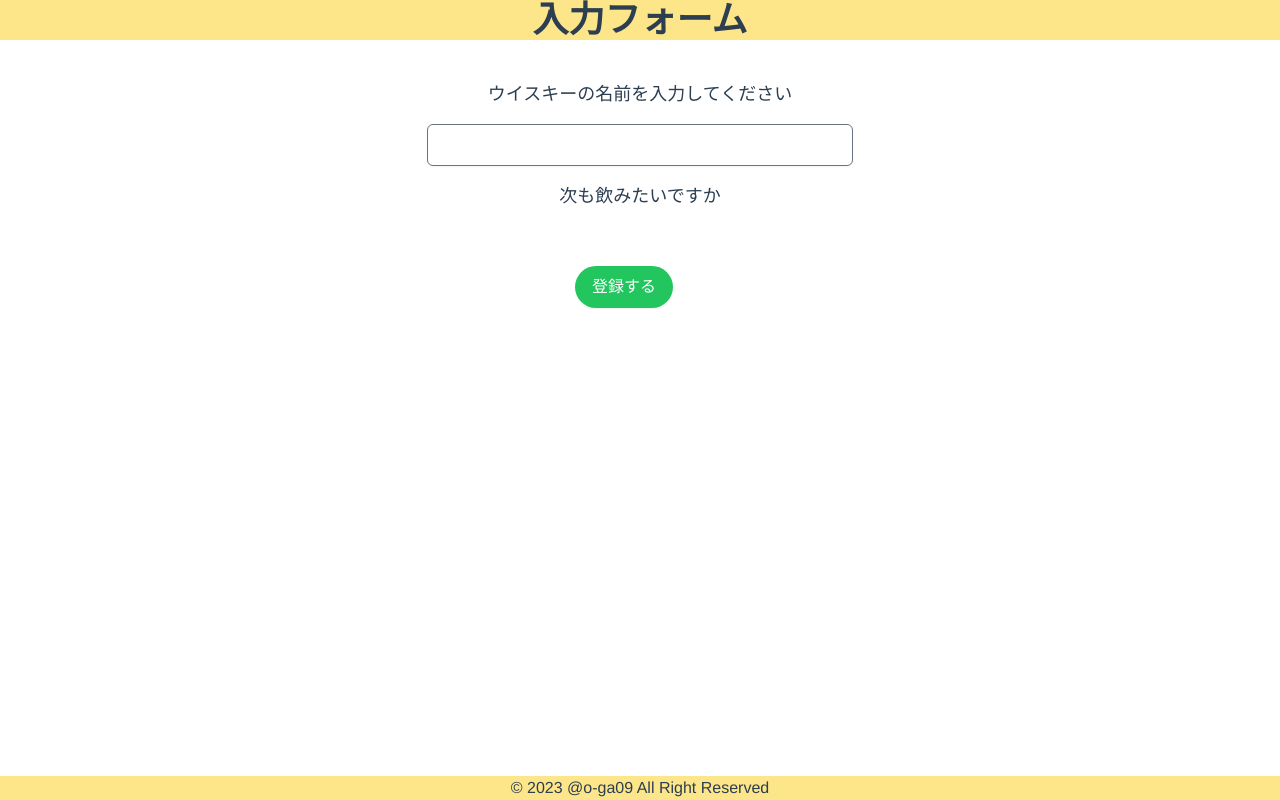
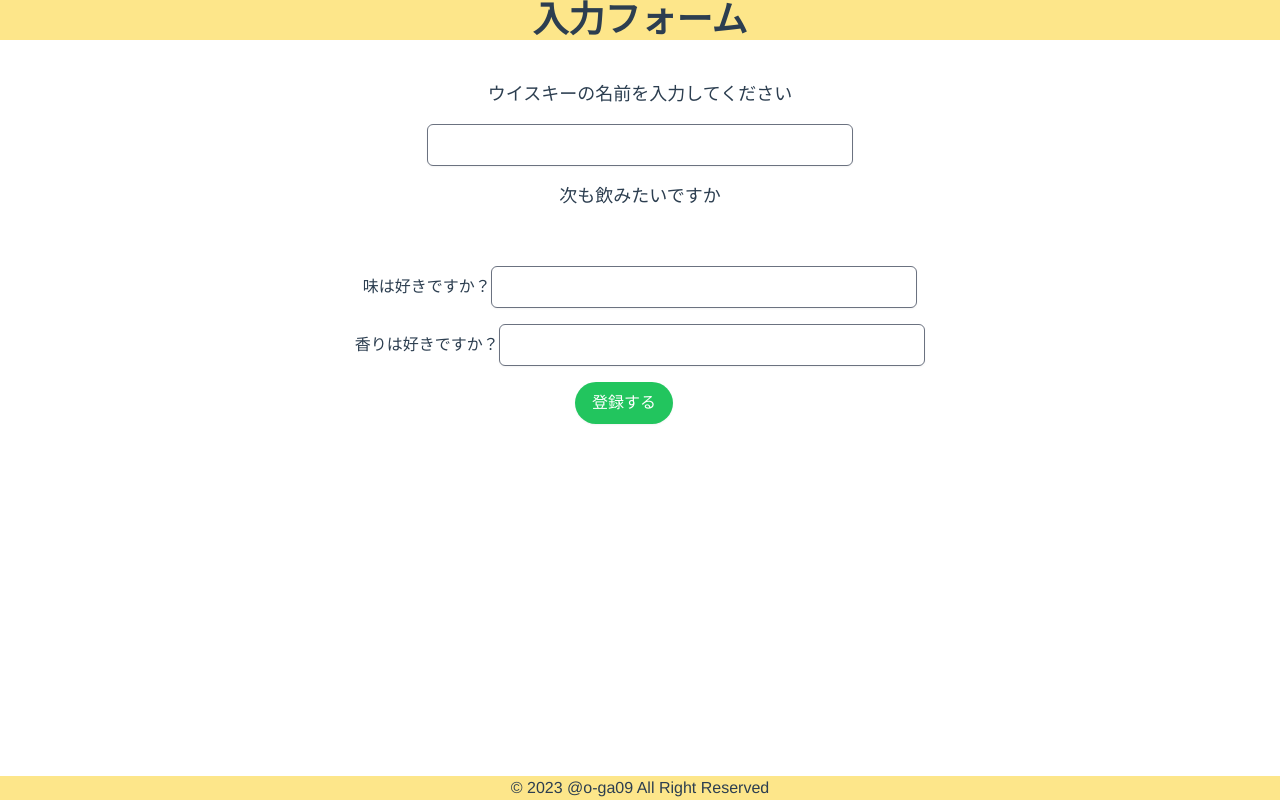
Before and after one commit to o-ga09/whiscky_record_app, a Vue app: page /form in a window 1280 px wide. Built offline with nearby package versions, Linux system fonts and the light colour scheme; no server answers; some icons are missing.

Commit message:
fix: フォーム追加

```diff
--- a/src/pages/InputForm.vue
+++ b/src/pages/InputForm.vue
@@ -4,11 +4,21 @@
         <div class="flex flex-col justify-between h-3/5">
             <div class="space-y-4">
                 <h2 class="text-lg font-medium">ウイスキーの名前を入力してください</h2>
-                <input v-model="inputValue" type="text" class="w-1/3 px-3 py-2 border border-gray-300 rounded-md shadow-sm border-gray-500 focus:outline-none focus:ring-2 focus:ring-blue-500 focus:border-blue-500">
+                <input v-model="whicky_name" type="text" class="w-1/3 px-3 py-2 border border-gray-300 rounded-md shadow-sm border-gray-500 focus:outline-none focus:ring-2 focus:ring-blue-500 focus:border-blue-500">
                 <h2 class="text-lg font-medium">次も飲みたいですか</h2>
                 <div class="flex space-x-4 justify-center">
                     <button @click="good"> <svg-icon class="w-6 h-6 text-blue-500" type="mdi" :path="like"></svg-icon></button>
                     <button @click="bad"><svg-icon class="w-6 h-6 text-red-500" type="mdi" :path="dislike"></svg-icon></button>
+                </div>
+
+                <div>
+                    <label>味は好きですか？</label>
+                    <input v-model="taste" type="text" class="w-1/3 px-3 py-2 border border-gray-300 rounded-md shadow-sm border-gray-500 focus:outline-none focus:ring-2 focus:ring-blue-500 focus:border-blue-500">
+                </div>
+
+                <div>
+                    <label>香りは好きですか？</label>
+                    <input v-model="smell" type="text" class="w-1/3 px-3 py-2 border border-gray-300 rounded-md shadow-sm border-gray-500 focus:outline-none focus:ring-2 focus:ring-blue-500 focus:border-blue-500">
                 </div>
 
                 <div class="flex space-x-4 justify-center">
@@ -71,7 +81,9 @@ export default {
             dislike: mdiThumbDown,
             camera: mdiCamera,
             evaluate: 0,
-            inputValue: ''
+            whicky_name: '',
+            taste: "",
+            smell: "",
         }
     },
     methods: {
@@ -94,14 +106,12 @@ export default {
             })
         },
         async submitForm() {
-            console.log(this.inputValue);
-            console.log(this.evaluate);
-            console.log(this.img_url);
-            console.log(this.uid);
             const res = await axios.post(BaseURL + '/record',{
                 "uid": String(this.uid),
-                "name": this.inputValue,
+                "name": this.whicky_name,
                 "evaluate": String(this.evaluate),
+                "taste": this.taste,
+                "smell": this.smell,
                 "imageURL": this.img_url
             });
             const data = JSON.stringify(res.data);
```
